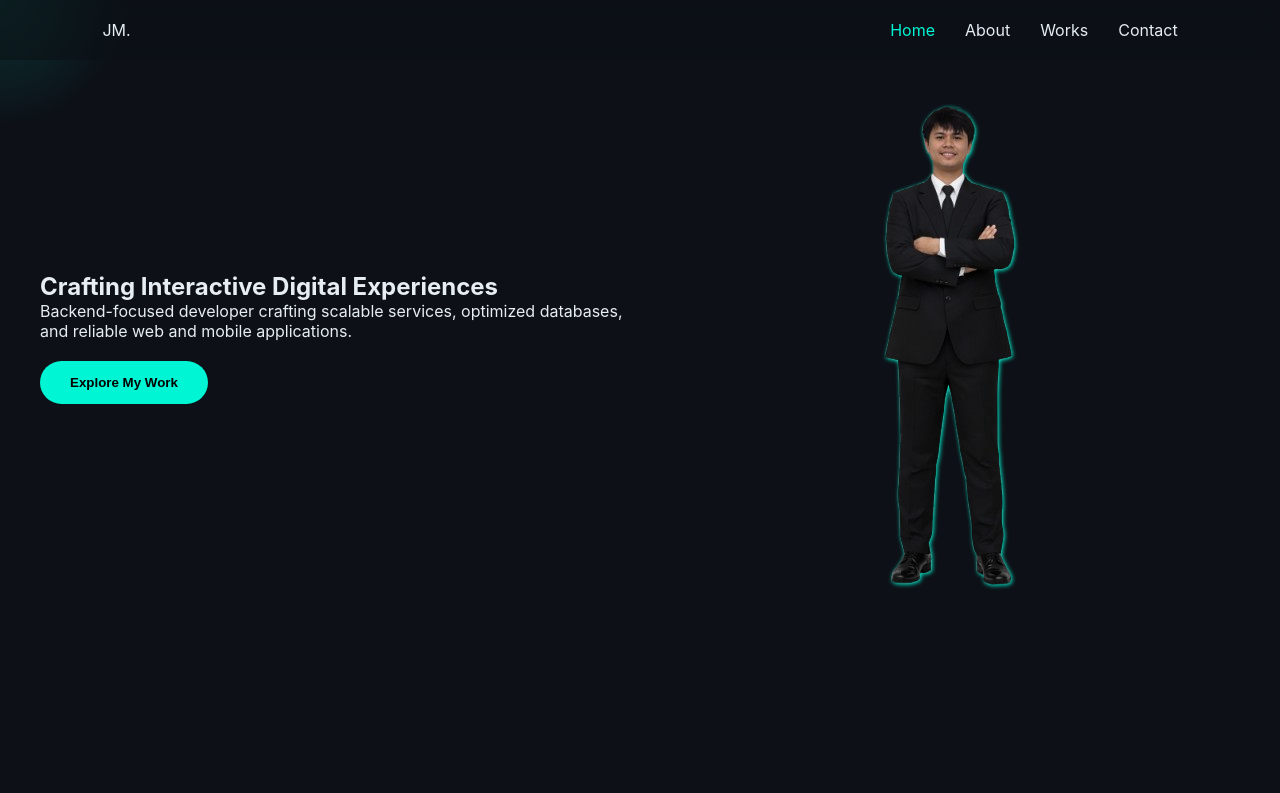
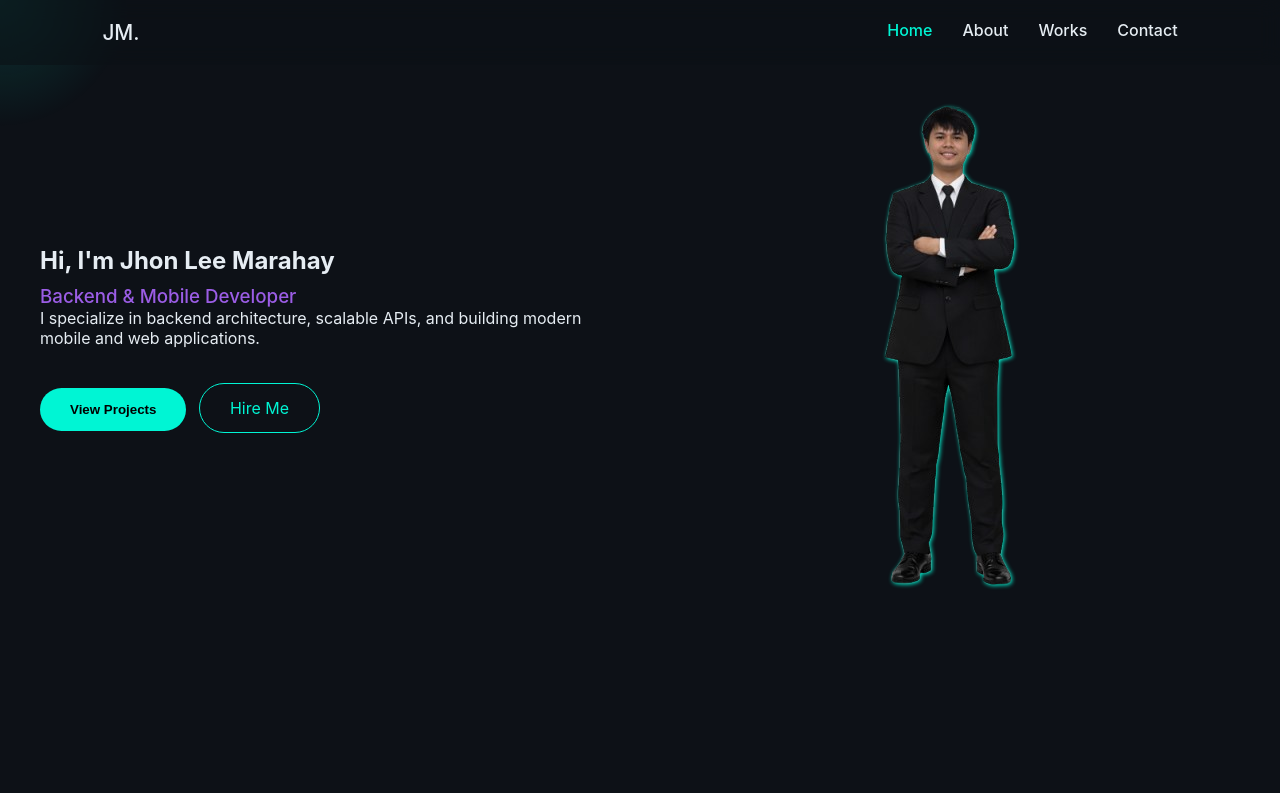
Before and after one commit to itsyourdevJhonny/compilation-of-activities, a website: page activities/activity5/activity5.html in a window 1280 px wide. Shown: the top 793 px of the page. Drawn offline with Linux system fonts and the light colour scheme.

Commit message:
Improve portfolio UI/UX with modern navigation, enhanced hero section, hover project cards, improved skills styling, and refined contact form interactions

```diff
--- a/activities/activity5/activity5.html
+++ b/activities/activity5/activity5.html
@@ -15,7 +15,7 @@
     <div class="cursor-glow"></div>
 
     <header class="navbar">
-      <div class="logo">JM.</div>
+      <div class="logo"><a href="#home">JM.</a></div>
       <nav>
         <a href="#home">Home</a>
         <a href="#about">About</a>
@@ -27,14 +27,28 @@
     <section id="home" class="hero">
       <div class="hero-content-wrapper">
         <div class="hero-content">
-          <h1>Crafting <span>Interactive</span> Digital Experiences</h1>
+          <!-- <h1>Crafting <span>Interactive</span> Digital Experiences</h1>
           <p>
             Backend-focused developer crafting scalable services, optimized
             databases, and reliable web and mobile applications.
           </p>
           <button class="cta magnetic" onclick="scrollToWorks()">
             Explore My Work
-          </button>
+          </button> -->
+          <h1>Hi, I'm <span>Jhon Lee Marahay</span></h1>
+          <h3 class="role">Backend & Mobile Developer</h3>
+
+          <p>
+            I specialize in backend architecture, scalable APIs, and building
+            modern mobile and web applications.
+          </p>
+
+          <div class="hero-buttons">
+            <button class="cta magnetic" onclick="scrollToWorks()">
+              View Projects
+            </button>
+            <a href="#contact" class="secondary-btn">Hire Me</a>
+          </div>
         </div>
         <div class="hero-image">
           <img
@@ -152,7 +166,8 @@
           <div class="card-content">
             <h3>QuoteSee</h3>
             <p>
-              A mood-based quote app that delivers personalized quotes based on user emotions and preferences.
+              A mood-based quote app that delivers personalized quotes based on
+              user emotions and preferences.
             </p>
           </div>
         </div>
--- a/activities/activity5/style.css
+++ b/activities/activity5/style.css
@@ -58,6 +58,35 @@ body {
   transform: translate(-50%, -50%);
 }
 
+.logo a {
+  text-decoration: none;
+  color: var(--primary);
+  font-weight: 700;
+  font-size: 1.3rem;
+}
+
+.navbar a {
+  position: relative;
+  text-decoration: none;
+  color: var(--text);
+  font-weight: 500;
+}
+
+.navbar a::after {
+  content: "";
+  position: absolute;
+  left: 0;
+  bottom: -5px;
+  width: 0%;
+  height: 2px;
+  background: var(--primary);
+  transition: 0.3s;
+}
+
+.navbar a:hover::after {
+  width: 100%;
+}
+
 .navbar {
   position: fixed;
   width: 100%;
@@ -104,6 +133,31 @@ body {
   flex: 1;
 }
 
+.role {
+  margin-top: 10px;
+  color: var(--secondary);
+  font-weight: 500;
+}
+
+.hero-buttons {
+  margin-top: 20px;
+}
+
+.secondary-btn {
+  margin-left: 8px;
+  padding: 14px 30px;
+  border-radius: 50px;
+  border: 1px solid var(--primary);
+  color: var(--primary);
+  text-decoration: none;
+  transition: 0.3s;
+}
+
+.secondary-btn:hover {
+  background: var(--primary);
+  color: #000;
+}
+
 .hero-image {
   flex: 1;
   display: flex;
@@ -116,7 +170,9 @@ body {
   border-radius: 12px;
   object-fit: cover;
   filter: drop-shadow(1px 1px 2px var(--primary));
-  transition: transform 0.3s ease, filter 0.3s ease;
+  transition:
+    transform 0.3s ease,
+    filter 0.3s ease;
 }
 
 .hero-image img:hover {
@@ -184,7 +240,7 @@ section {
   line-height: 1.8;
 }
 
-h2  {
+h2 {
   text-align: center;
   margin-bottom: 40px;
 }
```
